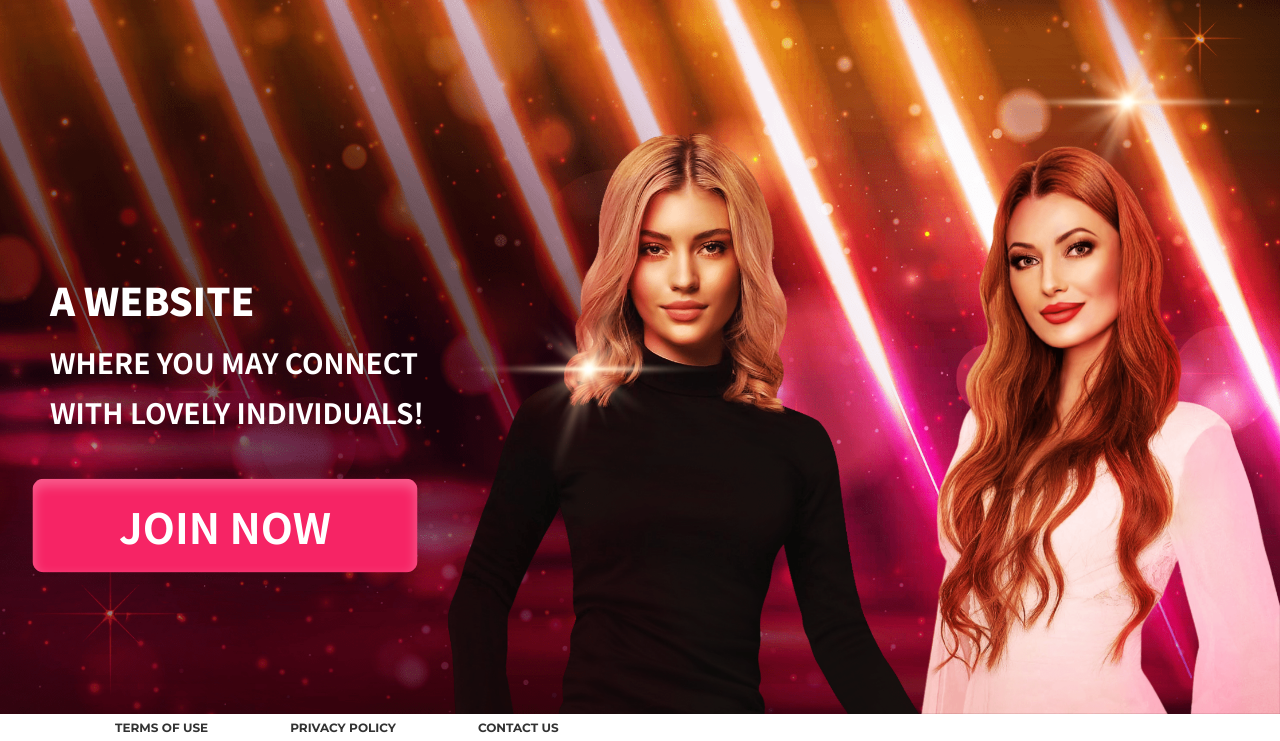
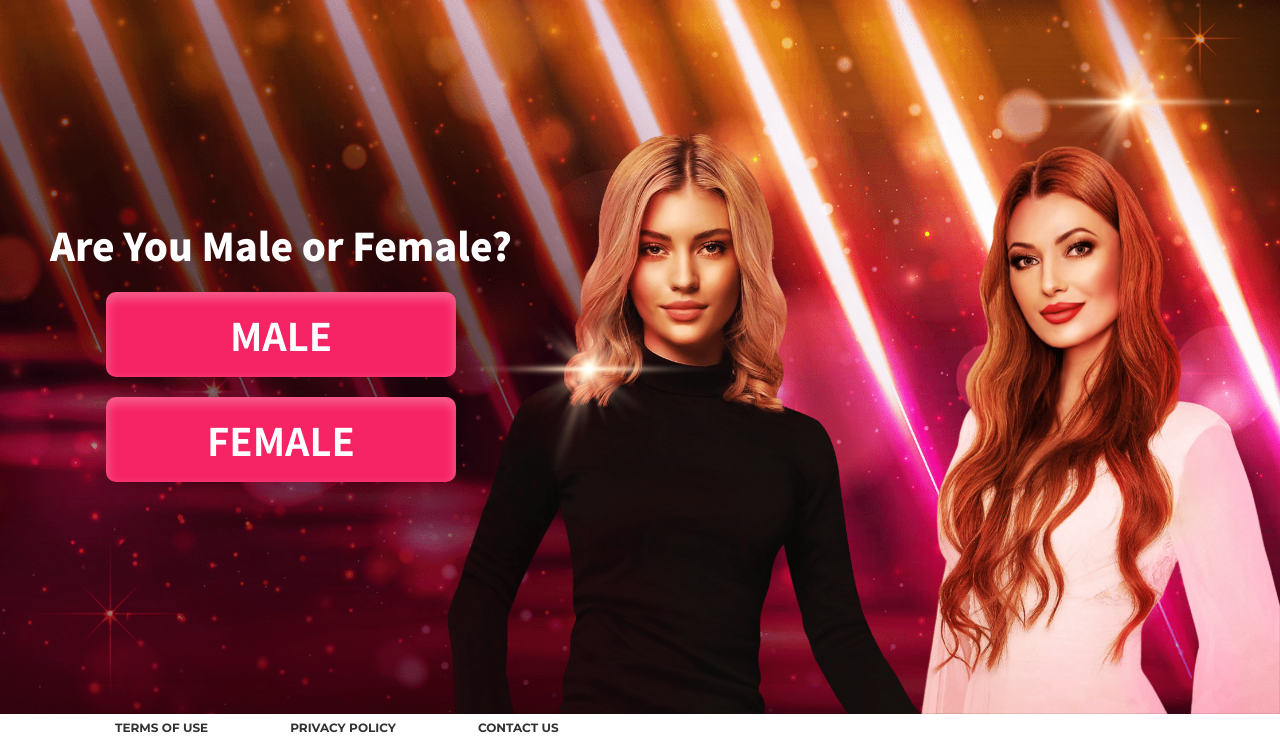
Before and after one commit to YushchenkoY/BORED, a website: page src/index.html in a window 1280 px wide. Shown: the part 59-800 px from the top of the page. Drawn offline with nearby package versions, Linux system fonts and the light colour scheme; files that its build step writes are made by us from their sources; files whose address does not match are found by name.

Commit message:
content change. delete text. Add new title and 2 button

```diff
--- a/src/index.html
+++ b/src/index.html
@@ -1,5 +1,6 @@
 <!DOCTYPE html>
 <html lang="en">
+
 <head>
     <meta charset="UTF-8">
     <meta http-equiv="X-UA-Compatible" content="IE=edge">
@@ -7,6 +8,7 @@
     <link rel="stylesheet" href="./css/styles.css">
     <title>theLackyDate</title>
 </head>
+
 <body>
     <header class="header">
         <a href="#">
@@ -24,17 +26,21 @@
     <main class="main">
         <!-- <img class="main__stars" src="./img/stars.png"> -->
         <div class="main__content">
-                <p class="main__title">A WEBSITE </p>
-                <p class="main__text">WHERE YOU MAY CONNECT</p>
-                <p class="main__text">WITH LOVELY INDIVIDUALS!</p>
+                <p class="main__title">Are You Male or Female?</p>
+                <a class="main__btn btn">Male</a>
+                <a class="main__btn btn">Female</a>
+        </div>
+            <!-- <p class="main__title">A WEBSITE </p>
+                <p class="main__title">WHERE YOU MAY CONNECT</p>
+                <p class="main__title">WITH LOVELY INDIVIDUALS!</p>
         </div>
         <div class="main__btn-wrapper">
             <a class="main__btn btn">JOIN NOW</a>
-        </div>
-        <div class="main__girls-wrapper">
-            <div class="main__girl girl-left "></div>
-            <div class="main__girl girl-right "></div>
-        </div>
+        </div> -->
+            <div class="main__girls-wrapper">
+                <div class="main__girl girl-left "></div>
+                <div class="main__girl girl-right "></div>
+            </div>
 
     </main>
     <footer class="footer">
@@ -43,4 +49,5 @@
         <a href="#" class="footer__link">CONTACT US</a>
     </footer>
 </body>
+
 </html>
--- a/src/sass/_keyframes.scss
+++ b/src/sass/_keyframes.scss
@@ -38,9 +38,12 @@
 
 @keyframes btn {
     0% {
+        transform: translateY(150%);
         opacity: 0
     }
-    99% {
+
+    50% {
+        transform: translateY(150%);
         opacity: 0
     }
     100% {
--- a/src/sass/main.scss
+++ b/src/sass/main.scss
@@ -16,7 +16,7 @@
     height: 35%;
     justify-content: center;
     animation-timing-function: ease;
-    animation-name: text;
+    animation-name: btn;
     animation-duration: 3s;
 }
 
@@ -49,6 +49,7 @@
 }
 
 .main__btn {
+    margin: 10px 0;
     padding: 0;
     width: 150px;
     height: 46px;
@@ -58,13 +59,13 @@
     font-family: 'Noto Sans KR', sans-serif;
     font-weight: bold;
     color: #FFFFFF;
-    animation-name: btn2;
-    animation-duration: 2s;
-    animation-timing-function: ease;
-    animation-iteration-count: infinite;
-    position: absolute;
-    bottom: 10%;
-    z-index: 100;
+    // animation-name: btn2;
+    // animation-duration: 2s;
+    // animation-timing-function: ease;
+    // animation-iteration-count: infinite;
+    // position: absolute;
+    // bottom: 10%;
+    // z-index: 100;
 }
 
 .btn:hover {
@@ -219,8 +220,8 @@
         height: 85px;
         line-height: 85px;
         font-size: 38px;
-        left: 50px;
-        bottom: 20%;
+        // left: 50px;
+        // bottom: 20%;
     }
 
     .main {
@@ -234,7 +235,7 @@
         position: absolute;
         padding-left: 50px;
         height: 35%;
-        align-items: flex-start;
+        // align-items: flex-start;
         width: auto;
         z-index: 20;
     }
```
Also changed, not shown: dist/css/styles.css, dist/index.html.
